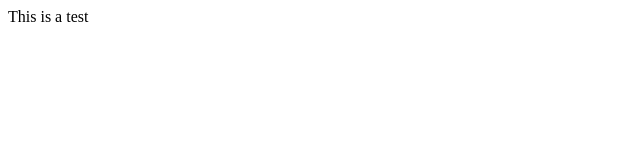
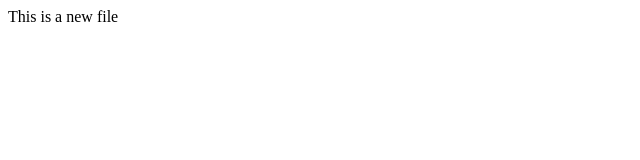
Before and after one commit to boltKrank/example_web, a plain HTML site: page index.html in a window 1280 px wide. Shown: the full height of the page, 0-640 px from the left. Drawn offline with Linux system fonts and the light colour scheme.

Commit message:
Update index.html

```diff
--- a/index.html
+++ b/index.html
@@ -1,7 +1,7 @@
 <html>
 <body>
 
-This is a test
+This is a new file
 
 </body>
 </html>
```
